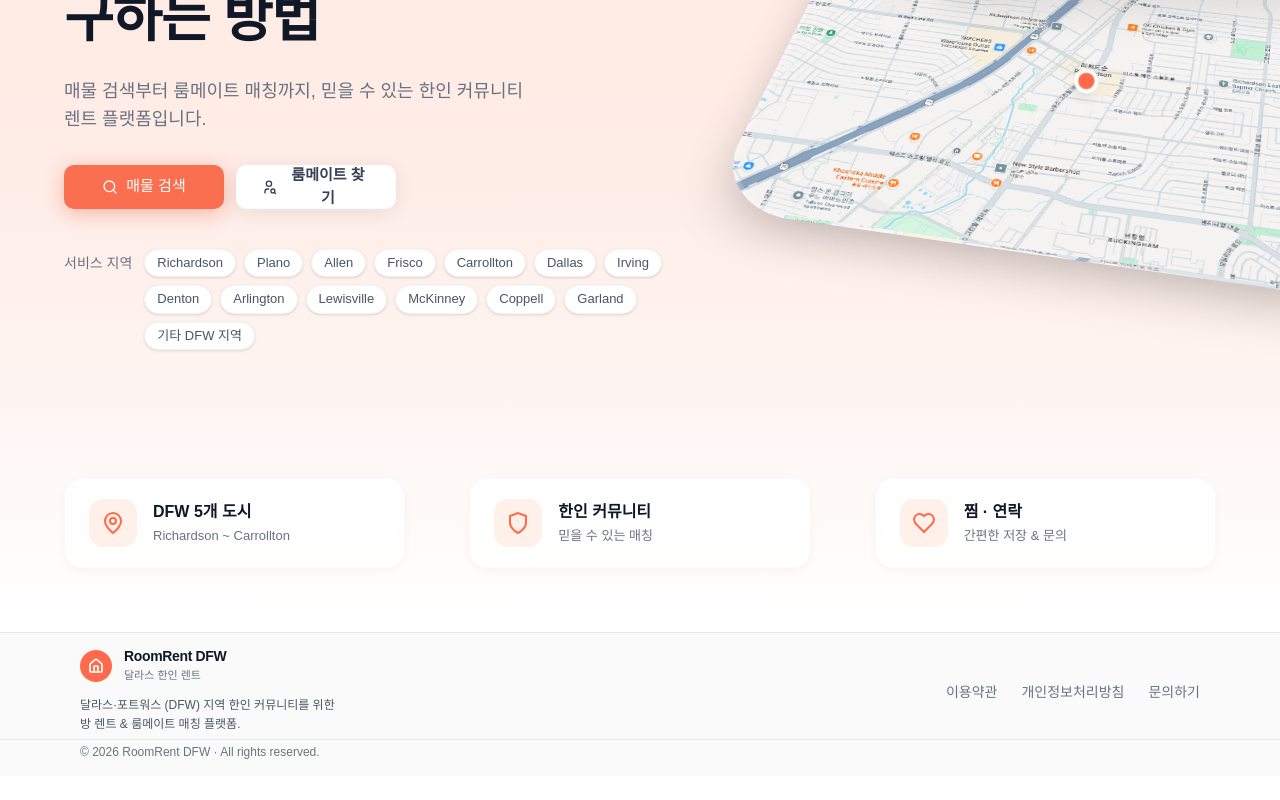
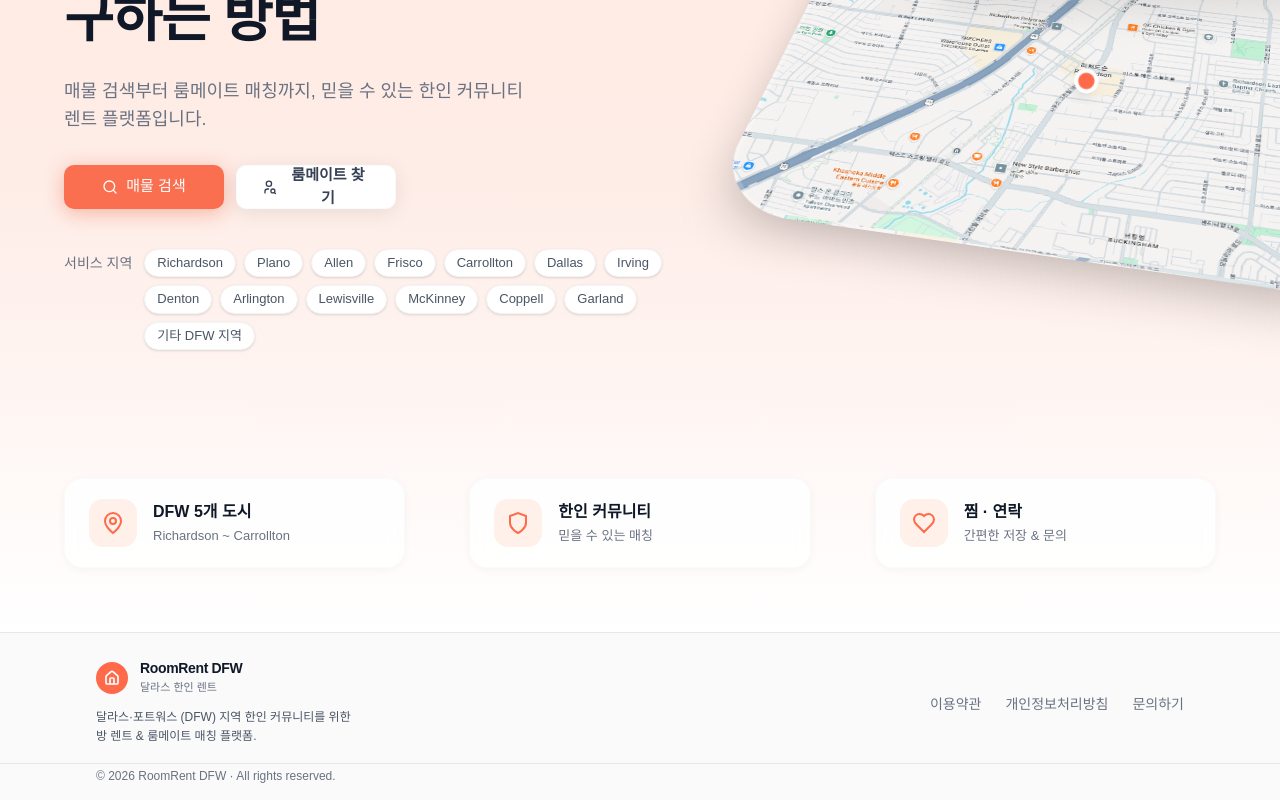
Before and after one commit to DFW-RentMate/RentMate, a Next.js app: page / in a window 1280 px wide. Shown: the part 363-1163 px from the top of the page. Before the commit the page ends 1139 px from the top, so only its background shows below. Built offline with nearby package versions, Linux system fonts and the light colour scheme; no server answers; a web font is replaced by a local one.

Commit message:
edit footer.tsx

```diff
--- a/app/components/shell/footer.tsx
+++ b/app/components/shell/footer.tsx
@@ -17,8 +17,7 @@
 ];
 
 // 좌우 여백 패딩 관리
-const containerCls =
-  'mx-auto w-full max-w-screen-xl px-4 sm:px-6 md:px-10 xl:px-20';
+const containerCls = 'w-full px-6 sm:px-10 md:px-16 xl:px-24';
 
 // ─────────────────────────────────────────────
 // Footer 컴포넌트 본체
@@ -29,7 +28,7 @@
   return (
     <footer className="border-t border-gray-200 bg-neutral-50 py-3">
       <div className={containerCls}>
-        <div className="flex flex-col gap-6 py-1 md:flex-row md:items-center md:justify-between">
+        <div className="flex flex-col gap-4 py-4 md:flex-row md:items-center md:justify-between">
           <div className="flex flex-col gap-3">
             <Link href="/" className="flex items-center space-x-3">
               <div className="flex items-center justify-center w-8 h-8 text-white bg-[#FF6B4A] rounded-full">
```
